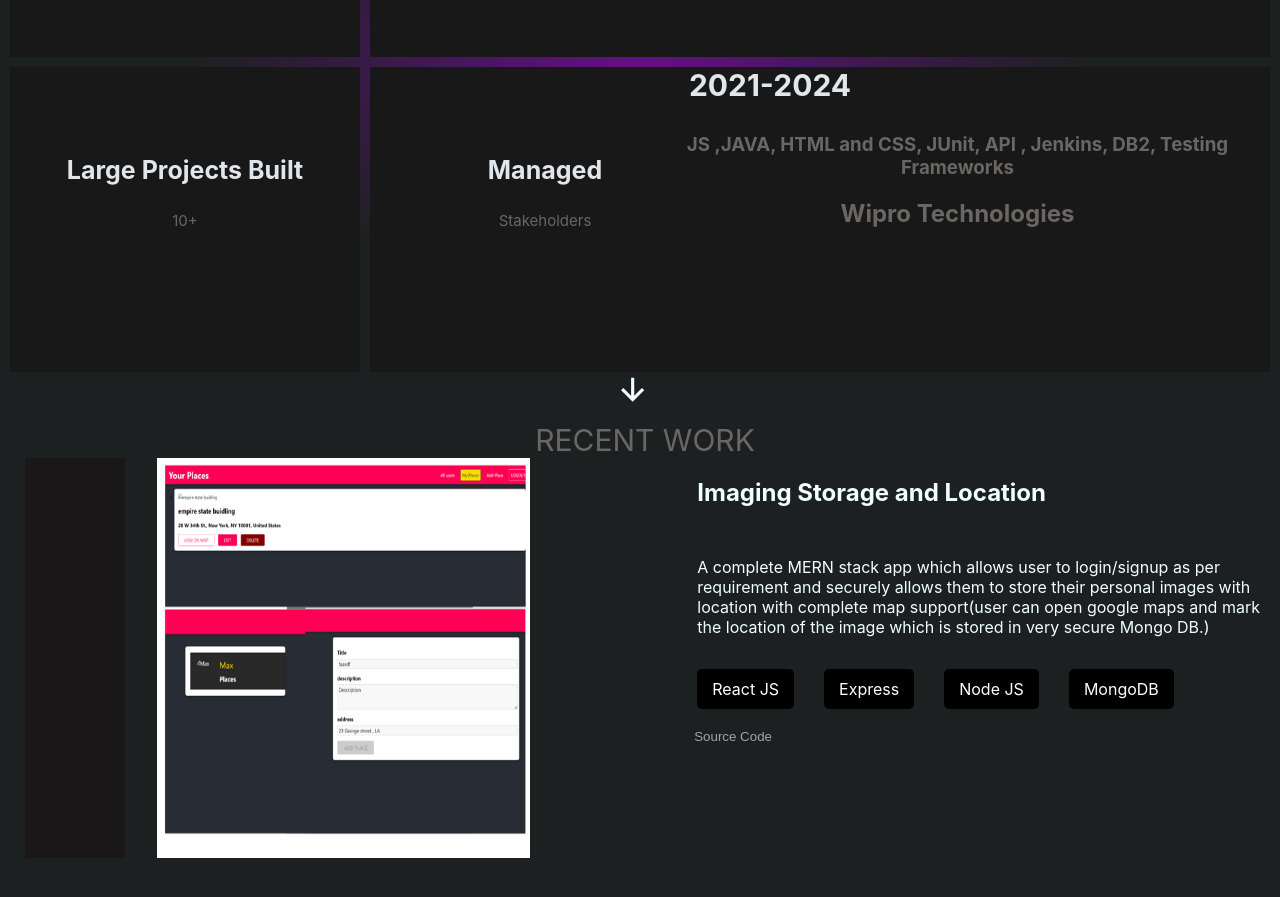
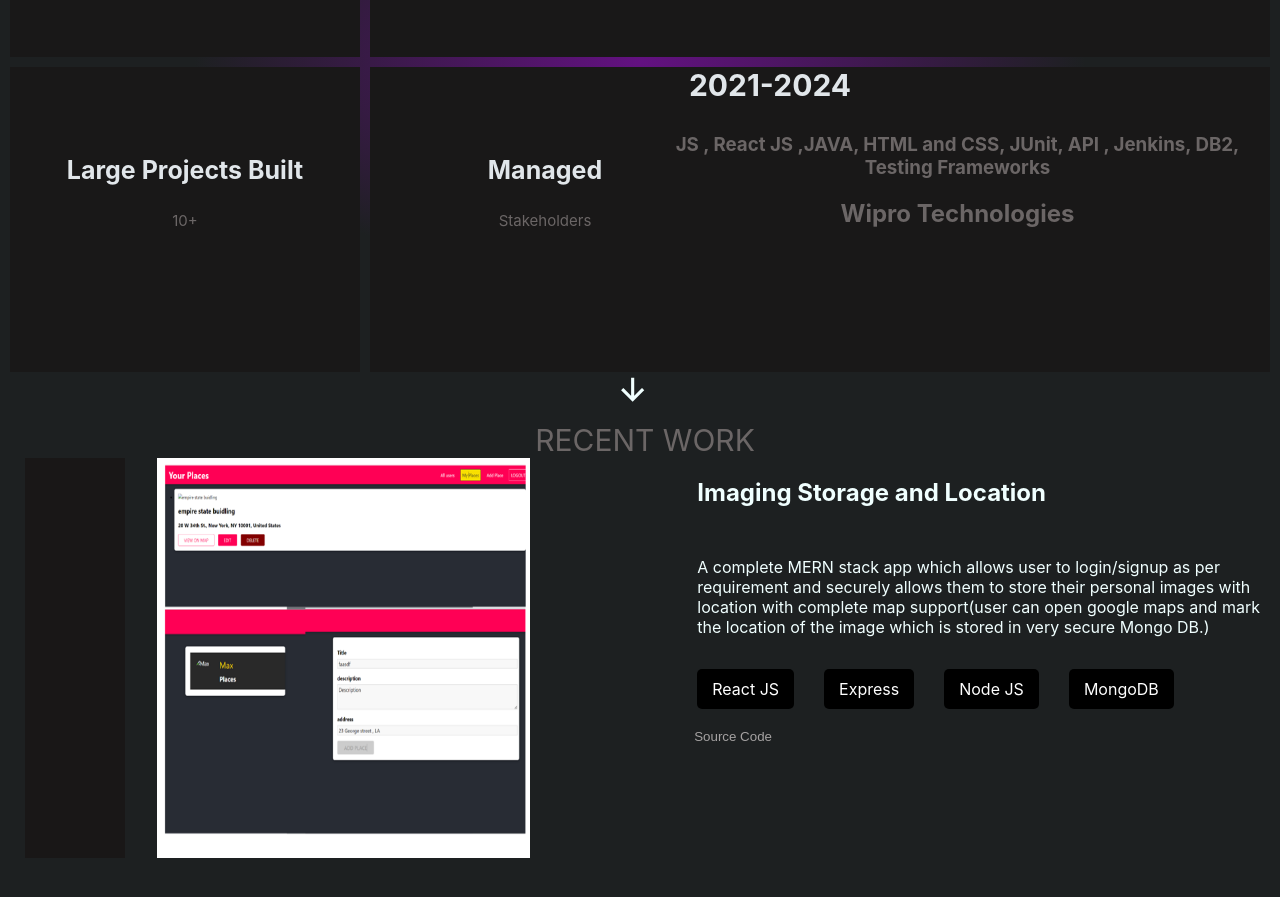
Before and after one commit to PranavJSX/React_folio, a React (Create React App) app: page / in a window 1280 px wide. Shown: the part 1100-1997 px from the top of the page. Built offline with nearby package versions, Linux system fonts and the light colour scheme; a web font is replaced by a local one.

Commit message:
Updating text in the experience section.

```diff
--- a/src/Home_page_components/Middle/Journey_grid.jsx
+++ b/src/Home_page_components/Middle/Journey_grid.jsx
@@ -31,7 +31,7 @@ export const Journey_grid = () => {
         org:'High Radius Corporations(Intern)'
     },{
         year:'2021-2024',
-        tech:'JS ,JAVA, HTML and CSS, JUnit, API , Jenkins, DB2, Testing Frameworks',
+        tech:'JS , React JS ,JAVA, HTML and CSS, JUnit, API , Jenkins, DB2, Testing Frameworks',
         org:'Wipro Technologies',
         }
         ];
```
